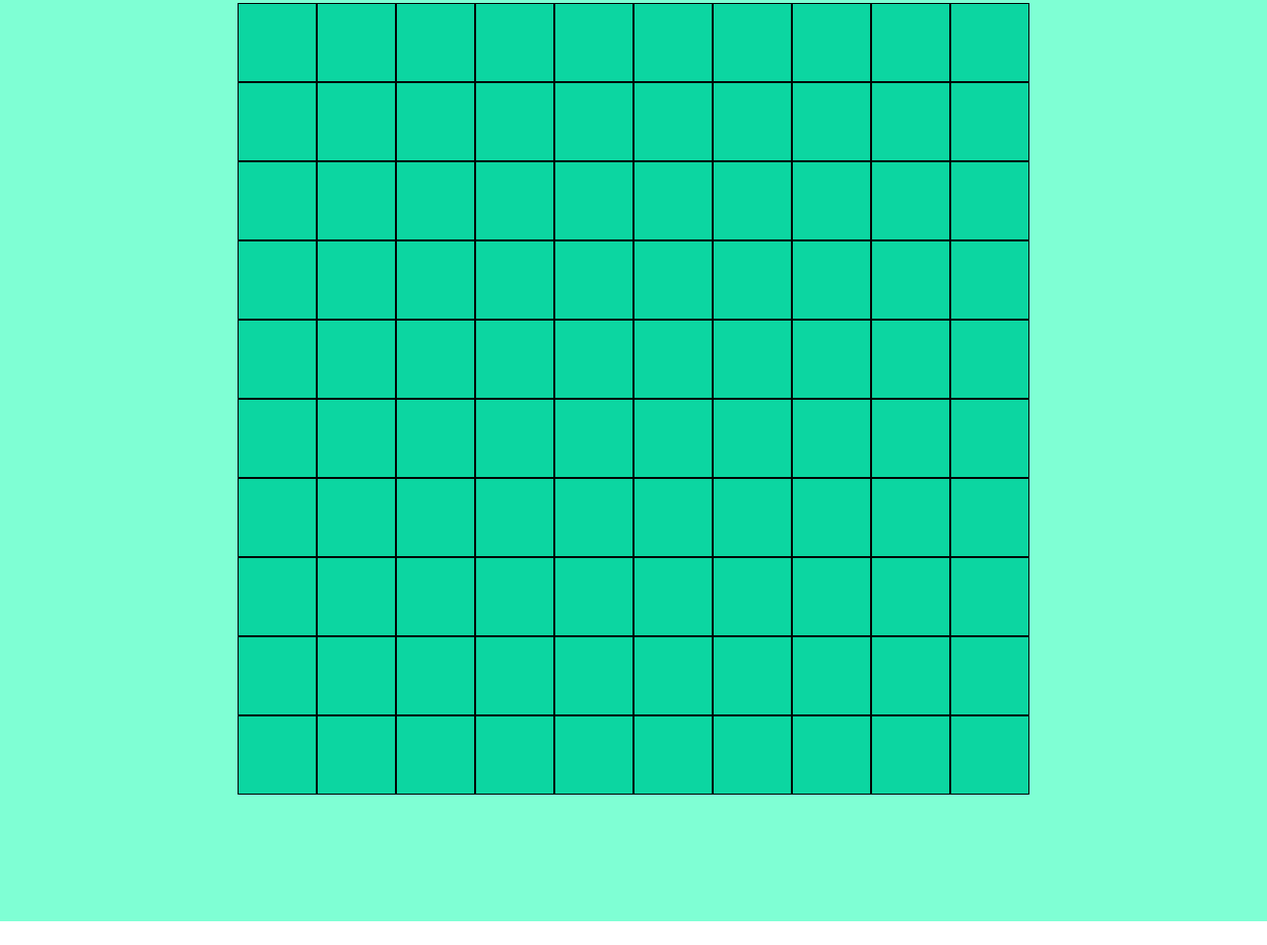
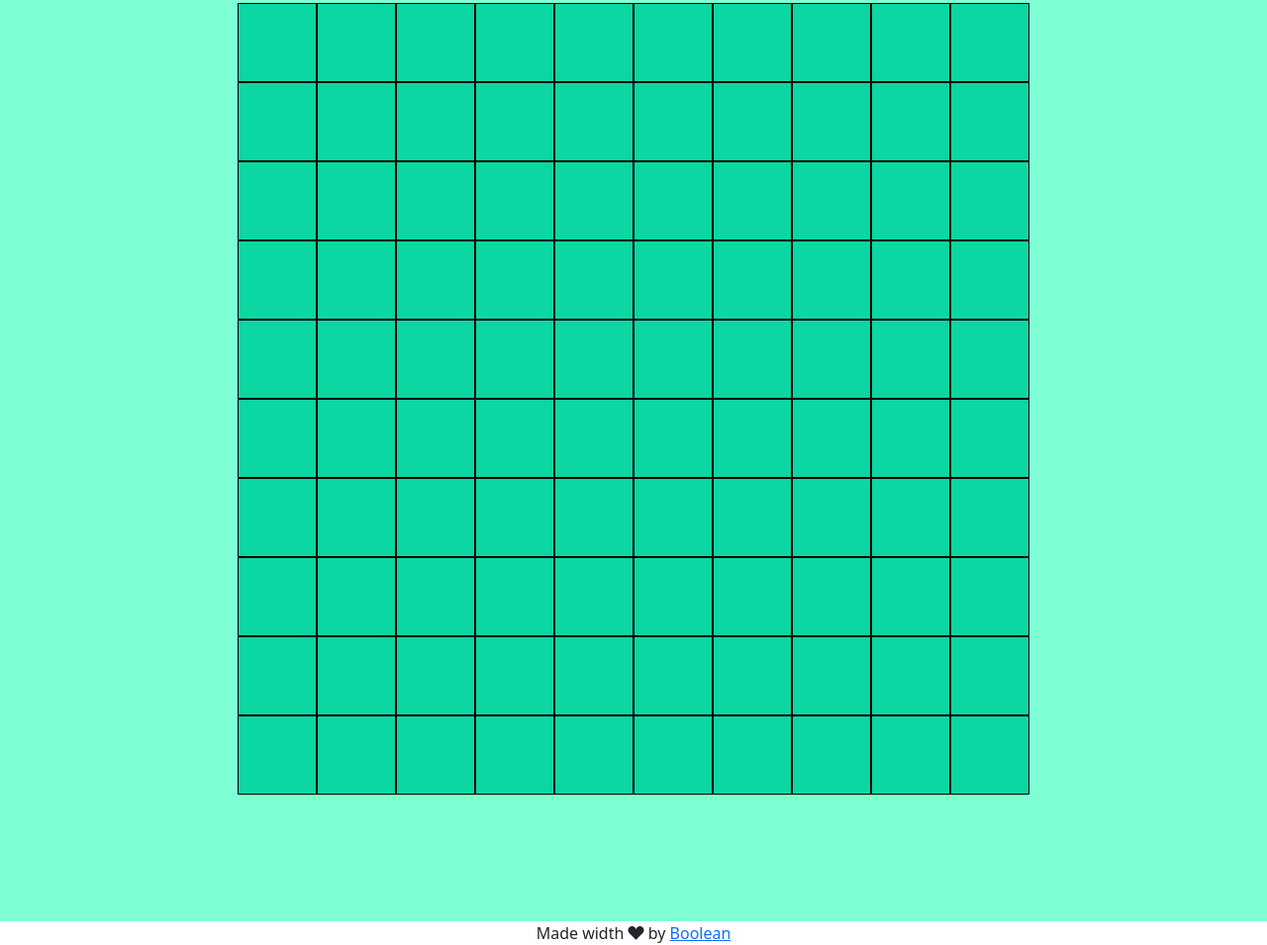
Before and after one commit to peterpozo/js-campominato-grid, a plain HTML site: page index.html in a window 1280 px wide. Shown: the part 251-1206 px from the top of the page at 99% size. Before the commit the page ends 1182 px from the top, so only its background shows below. Drawn offline with nearby package versions, Linux system fonts and the light colour scheme.

Commit message:
add footer

```diff
--- a/index.html
+++ b/index.html
@@ -26,5 +26,12 @@
     <div class="container-fluid grid">
         <div class="squares d-flex justify-content-center"></div>
     </div>
+    <div class="container text-center">
+        <div class="row">
+          <div class="col">
+            Made width <i class="bi bi-suit-heart-fill"></i> by <a href="#!">Boolean</a>
+          </div>
+        </div>
+      </div>
 </body>
 </html>
--- a/js/app.js
+++ b/js/app.js
@@ -9,4 +9,4 @@ for (i=1; i<=100; i++) {
     sq.addEventListener('click', function(){
         this.classList.toggle('active');
     })
-  }
+}
```
